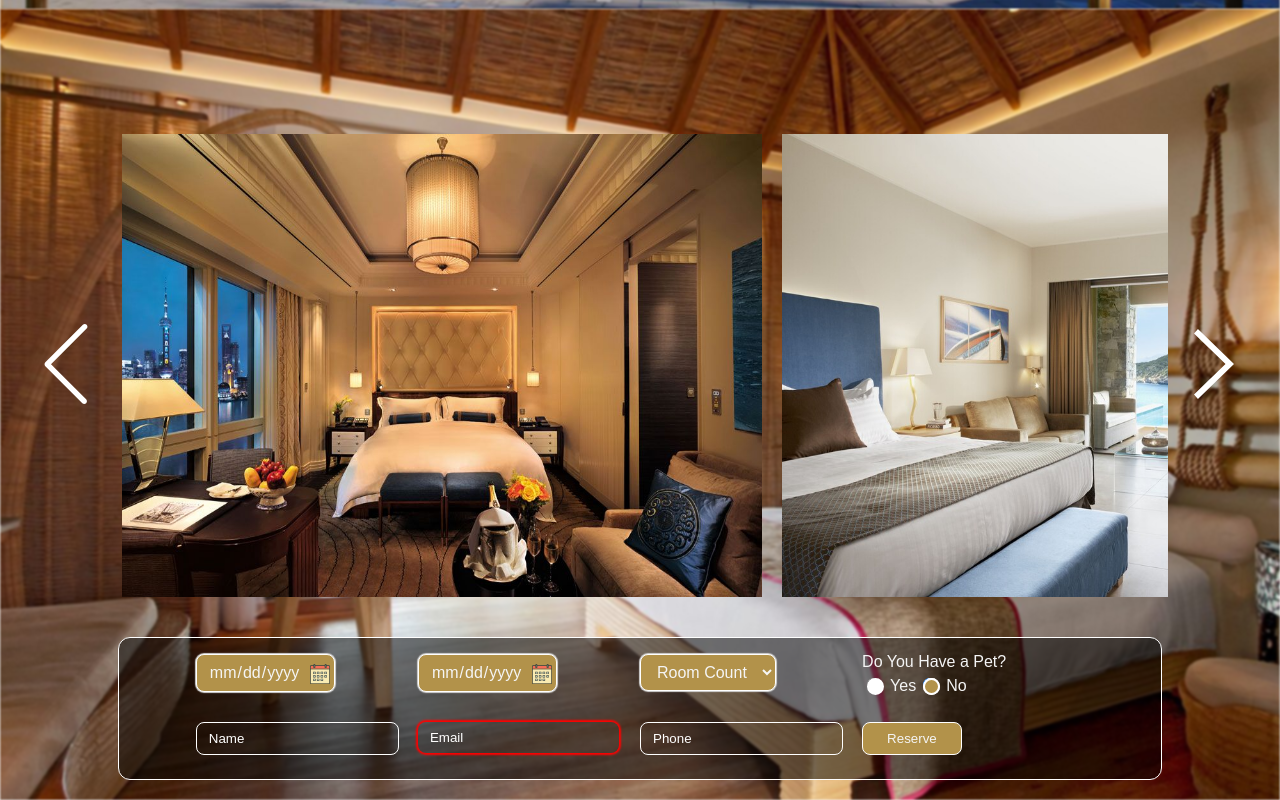
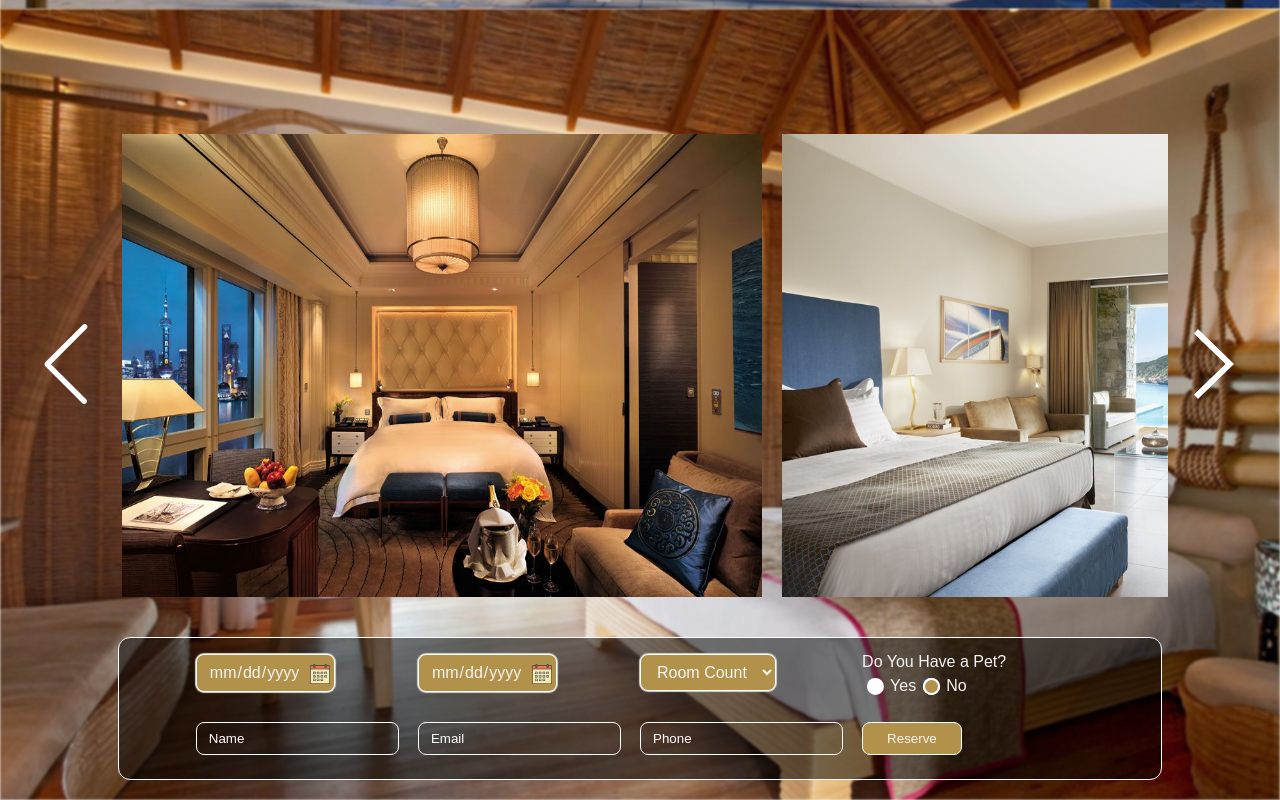
Before and after one commit to Sargis133/resort-hotel, a Nuxt app: page / in a window 1280 px wide. Shown: the part 1591-2391 px from the top of the page. Built offline with nearby package versions, Linux system fonts and the light colour scheme.

Commit message:
email input style

```diff
--- a/components/Book.vue
+++ b/components/Book.vue
@@ -72,7 +72,7 @@
       <div class="user-data-box__email-box">
         <input
           class="user-data-input"
-          :class="{'errorInput': !errorEmailInput}"
+          :class="{'errorInput': errorEmailInput}"
           placeholder="Email"
           type="text"
           v-model="userData.email"
@@ -133,10 +133,9 @@ const nameValidateFunc = (input: any): void => {
 const emailValidateFunc = (input: any): void => {
   let val = input.target.value;
   let reg = /^[A-Za-z0-9]+(@gmail.com)|(@mail.ru)$/g
-  errorEmailInput.value = !val || reg.test(val)
+  setTimeout(() => errorEmailInput.value = val && !reg.test(val), 500)
 }
 const phoneValidateFunc = (input: any):void => {
-  let val = input.target.value;
 
 }
 function setMinDateFunc(): void {
@@ -282,6 +281,8 @@ onMounted(() => setMinDateFunc());
   border-radius: 8px;
   color: whitesmoke;
   outline: none;
+  transition: box-shadow 500ms;
+
 }
 .user-data-input:focus {
   box-shadow: 0 0 1px 1px white;
```
